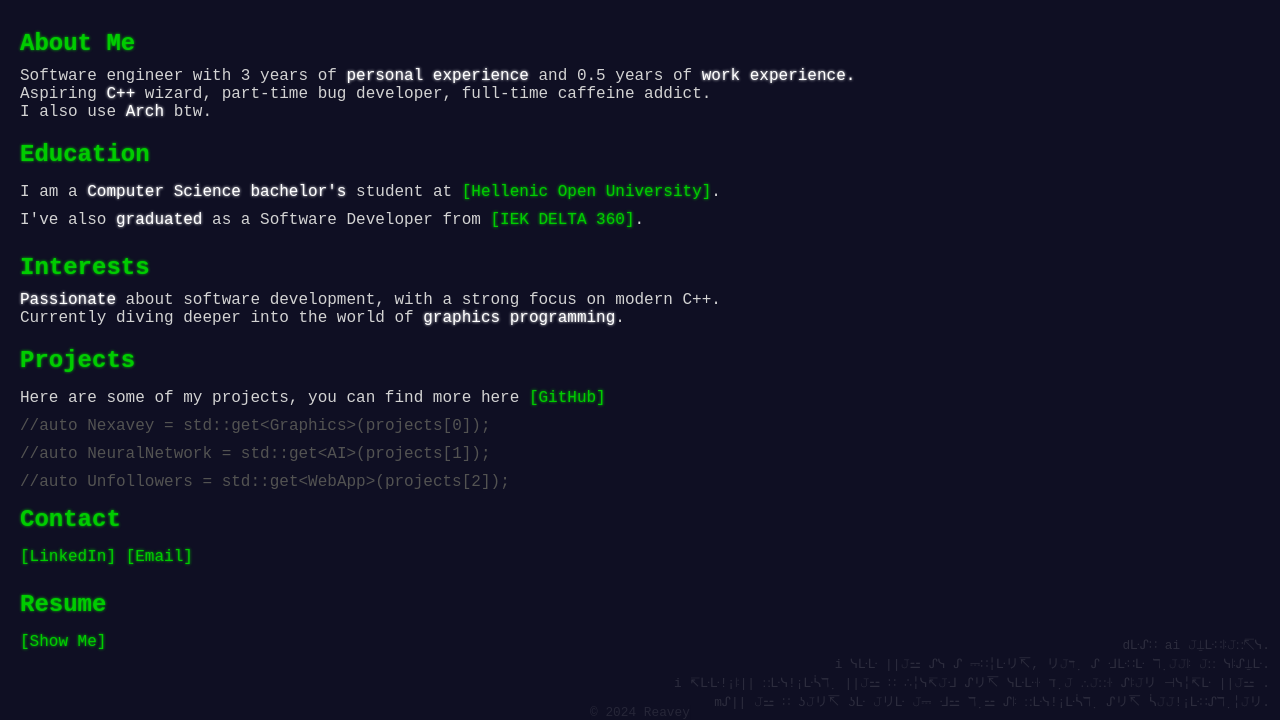
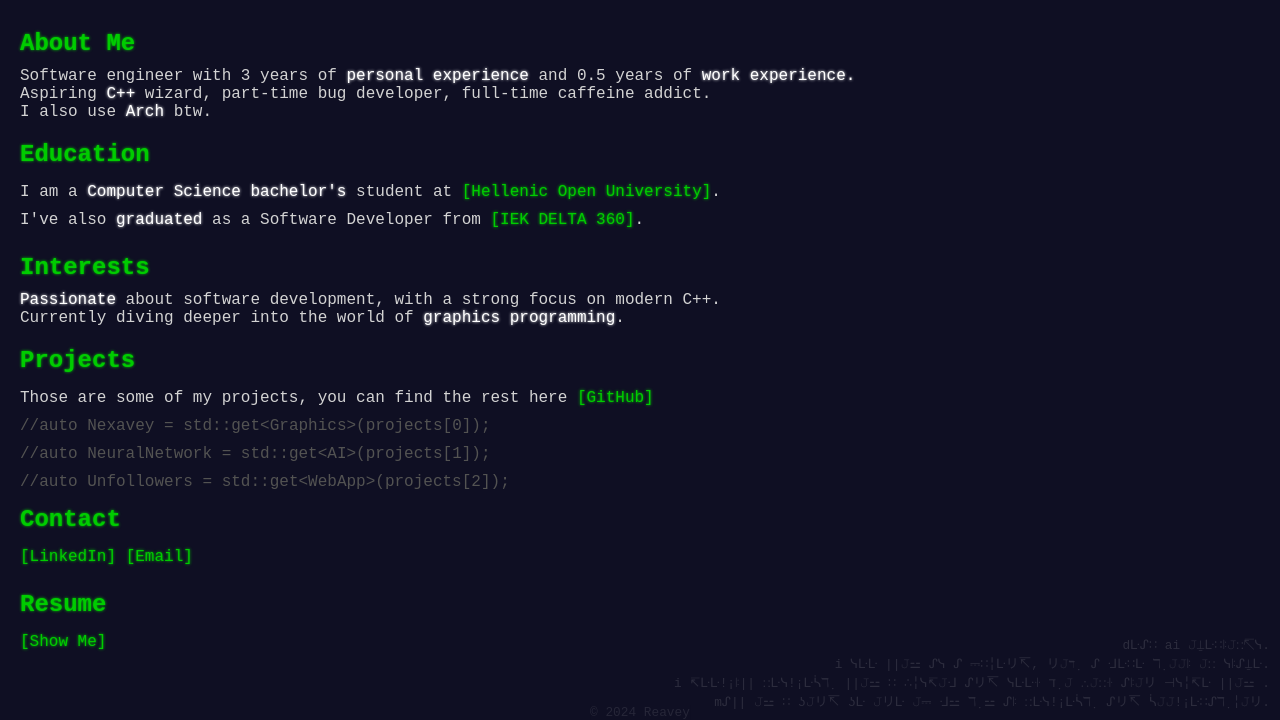
Before and after one commit to RaphaelAsla/personal, a plain HTML site: page index.html in a window 1280 px wide. Shown: the part 80-800 px from the top of the page. Drawn offline with Linux system fonts and the light colour scheme; a web font is replaced by a local one.

Commit message:
Better pick of words

```diff
--- a/index.html
+++ b/index.html
@@ -40,7 +40,7 @@
 				Currently diving deeper into the world of <span class="white">graphics programming</span>.</p>
 		</section>
 		<h2>Projects</h2>
-		<p>Here are some of my projects, you can find more here
+		<p>Those are some of my projects, you can find the rest here
 			<a href="https://github.com/RaphaelAsla" target="_blank">[GitHub]</a>
 		</p>
 		<div class="projects-list">
```
